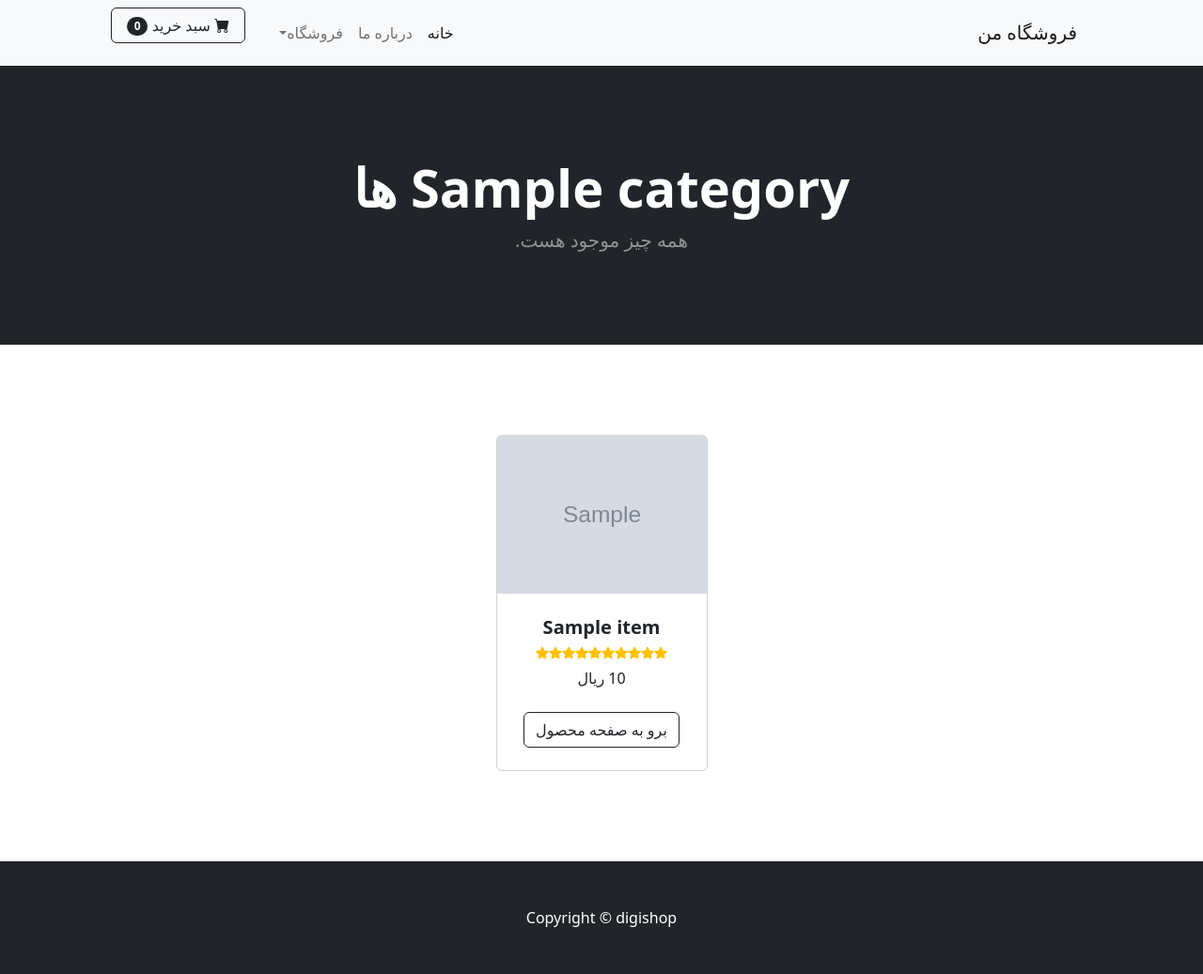
After one commit to ramin-sh/digishop, a Django app: template shop/templates/category.html in a window 1280 px wide. The commit adds this page. Shown: the whole page at 94% size. Run offline with Django 3.2, Linux system fonts and the light colour scheme; the template is opened without the code that fills it: most values are stand-ins (such as "Sample title", 1, 10 or a date in 2020); grey boxes marked "Sample" are stand-in pictures; some libraries are stand-ins or nearby versions.

Commit message:
add category

```diff
--- /dev/null
+++ b/shop/templates/category.html
@@ -0,0 +1,102 @@
+{% extends 'base.html' %}
+{% load static %}
+{% load humanize %}
+
+
+{% block content %}
+        <!-- Header-->
+        <header class="bg-dark py-5">
+            <div class="container px-4 px-lg-5 my-5">
+                <div class="text-center text-white">
+                    <h1 class="display-4 fw-bolder">{{ category }} ها</h1>
+                    <p class="lead fw-normal text-white-50 mb-0">همه چیز موجود هست.</p>
+                </div>
+            </div>
+        </header>
+        <!-- Section-->
+        <section class="py-5">
+            <div class="container px-4 px-lg-5 mt-5">
+                <div class="row gx-4 gx-lg-5 row-cols-2 row-cols-md-3 row-cols-xl-4 justify-content-center">
+                    {% for item in products %}
+
+                    {% if item.is_sale %}
+
+
+                    <div class="col mb-5">
+                        <div class="card h-100">
+                            <div class="badge bg-dark text-white position-absolute" style="top: 0.5rem; right: 0.5rem">فروش ویژه</div>
+                            <!-- Product image-->
+                            <img class="card-img-top" src={{item.picture.url}} alt="..." />
+                            <!-- Product details-->
+                            <div class="card-body p-4">
+                                <div class="text-center">
+                                    <!-- Product name-->
+                                    <h5 class="fw-bolder">{{ item.name }}</h5>
+                                        <div class="d-flex justify-content-center small text-warning mb-2"> <!--begin star-->
+                                            {% with ''|center:item.star as range %}
+
+
+                                                {% for i in range %}
+
+                                                    <div class="bi-star-fill"></div>
+
+                                                {% endfor %}
+                                            {% endwith %}
+                                        </div> <!--end star-->
+                                    <!-- Product price-->
+                                    <del>{{item.price|intcomma}}ریال</del><br>
+                                     {{ item.sale_price |intcomma}}ریال
+                                </div>
+                            </div>
+                            <!-- Product actions-->
+                            <div class="card-footer p-4 pt-0 border-top-0 bg-transparent">
+                                <div class="text-center"><a class="btn btn-outline-dark mt-auto" href="{% url 'product' item.id  %}">برو به صفحه محصول</a></div>
+                            </div>
+                        </div>
+                    </div>
+                   {% else %}
+
+                    <div class="col mb-5">
+                        <div class="card h-100">
+
+                            <!-- Product image-->
+                            <img class="card-img-top" src={{item.picture.url}} alt="..." />
+                            <!-- Product details-->
+                            <div class="card-body p-4">
+                                <div class="text-center">
+                                    <!-- Product name-->
+                                    <h5 class="fw-bolder">{{ item.name }}</h5>
+                                    <div class="d-flex justify-content-center small text-warning mb-2"> <!--begin star-->
+                                        {% with ''|center:item.star as range %}
+
+
+                                            {% for i in range %}
+
+                                                <div class="bi-star-fill"></div>
+
+                                            {% endfor %}
+                                        {% endwith %}
+                                    </div> <!--end star-->
+
+                                    <!-- Product price-->
+                                    {{item.price|intcomma}} ریال
+                                </div>
+                            </div>
+                            <!-- Product actions-->
+                            <div class="card-footer p-4 pt-0 border-top-0 bg-transparent">
+                                <div class="text-center"><a class="btn btn-outline-dark mt-auto" href="{% url 'product' item.id  %}">برو به صفحه محصول</a></div>
+                            </div>
+                        </div>
+                    </div>
+                    {% endif %}
+                    {% endfor %}
+
+
+
+
+
+
+                </div>
+            </div>
+        </section>
+    {% endblock content %}
--- a/shop/templates/navbar.html
+++ b/shop/templates/navbar.html
@@ -10,10 +10,10 @@
                 <li class="nav-item dropdown">
                     <a class="nav-link dropdown-toggle" id="navbarDropdown" href="#" role="button" data-bs-toggle="dropdown" aria-expanded="false">فروشگاه</a>
                     <ul class="dropdown-menu" aria-labelledby="navbarDropdown">
-                        <li><a class="dropdown-item" href="#!">همه ی محصولات</a></li>
+                        <li><a class="dropdown-item" href="{% url 'home'  %}">همه ی محصولات</a></li>
                         <li><hr class="dropdown-divider" /></li>
-                        <li><a class="dropdown-item" href="#!">محصولات پر بازدید</a></li>
-                        <li><a class="dropdown-item" href="#!">محصولات جدید</a></li>
+                        <li><a class="dropdown-item" href="{% url 'category' 'موبایل'  %}">موبایل ها</a></li>
+                        <li><a class="dropdown-item" href="{% url 'category' 'کالای-دیجیتال'  %}">کالای دیجیتال</a></li>
                     </ul>
                 </li>
             </ul>
--- a/shop/urls.py
+++ b/shop/urls.py
@@ -6,5 +6,5 @@ urlpatterns = [
     path('', index,name='home'),
     path('about',about,name='about'),
     path('product/<int:pk>', product, name='product'),
-
+    path('category/<str:cat>', category, name='category'),
 ]
```
Also changed, not shown: shop/views.py (+16 -2 lines), db.sqlite3.
